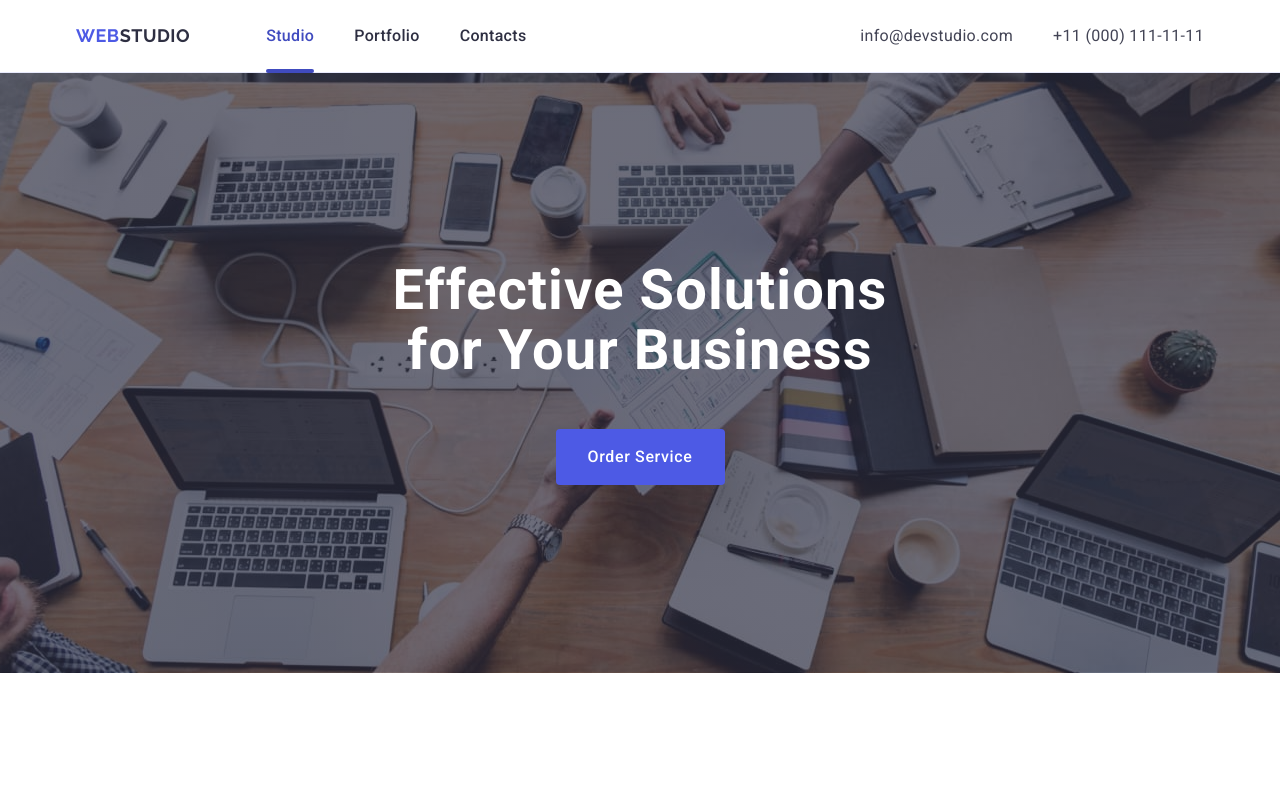
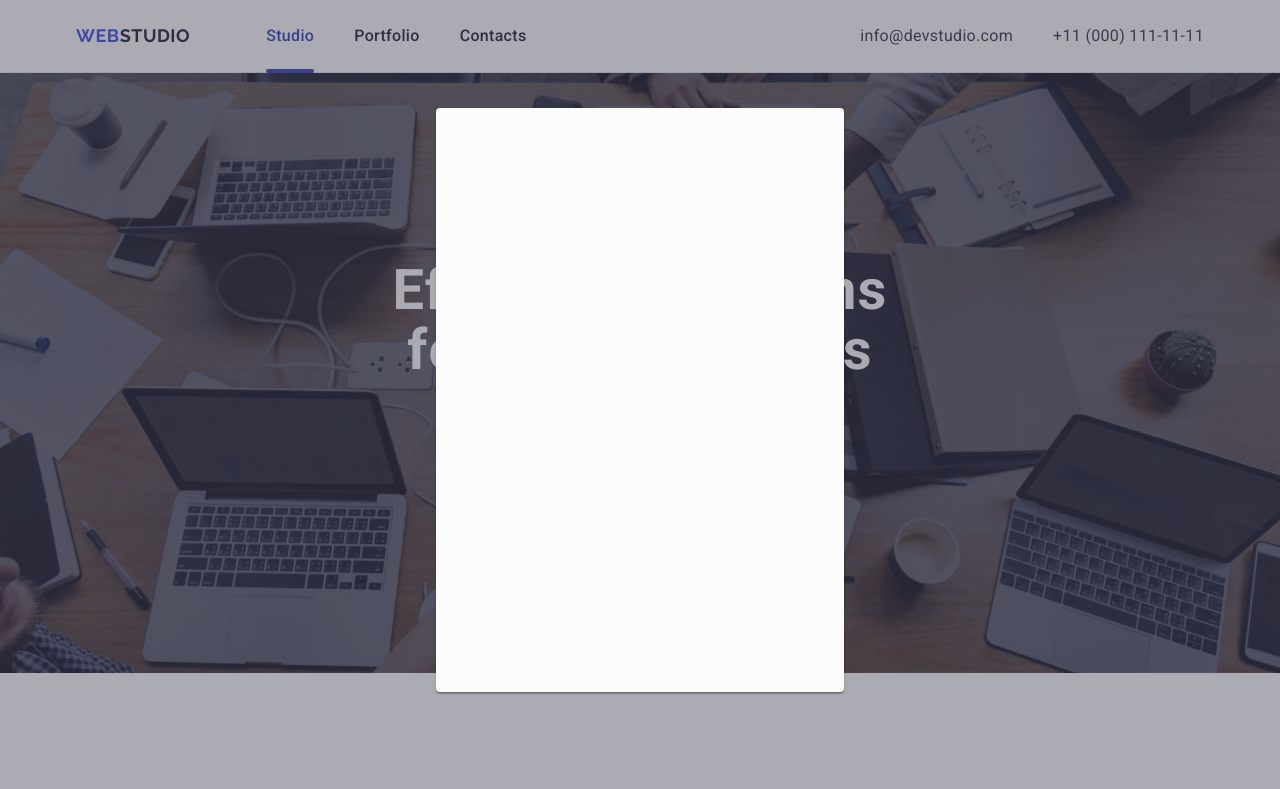
Before and after one commit to alla-novak/goit-markup-hw-04, a plain HTML site: page index.html in a window 1280 px wide. Shown: the top 789 px of the page. Drawn offline with nearby package versions, Linux system fonts and the light colour scheme.

Commit message:
added modal

```diff
--- a/css/styles.css
+++ b/css/styles.css
@@ -407,3 +407,42 @@ transition: background-color 250ms cubic-bezier(0.4, 0, 0.2, 1);
 .footer-text{
    margin-right: 120px;
 }
+
+/* ------------------------Modal----------------------*/
+
+.backdrop{
+   position: fixed;
+   top: 0;
+   left: 0;
+   width: 100%;
+   height: 100%;
+   background-color: rgba(46, 47, 66, 0.4);
+
+   opacity: 0;
+   visibility: hidden;
+   pointer-events: none;
+   transition: opacity 250ms cubic-bezier(0.4, 0, 0.2, 1), visibility 250ms cubic-bezier(0.4, 0, 0.2, 1);;
+}
+
+.backdrop.is-open{
+   opacity: 1;
+   visibility: visible;
+   pointer-events: auto;
+}
+
+.modal{
+   position: absolute;
+   top: 50%;
+   left: 50%;
+   border-radius: 4px;
+   width: 408px;
+   min-height: 584px;
+   box-shadow: 0 1px 1px 0 rgba(0, 0, 0, 0.14), 0 1px 3px 0 rgba(0, 0, 0, 0.12), 0 2px 1px 0 rgba(0, 0, 0, 0.2);
+   background-color: #fcfcfc;
+   transform: translate(-50%, -50%);
+   transition: transform 250ms cubic-bezier(0.4, 0, 0.2, 1);
+}
+
+.backdrop:not(.is-open) .modal{
+   transform: translate(-50%, -50%) scale(1.5);
+}
--- a/index.html
+++ b/index.html
@@ -466,5 +466,9 @@
         </div>
       </div>
     </footer>
+    <div class="backdrop is-open">
+      <div class="modal"></div>
+    </div>
   </body>
 </html>
+backdrop
```
